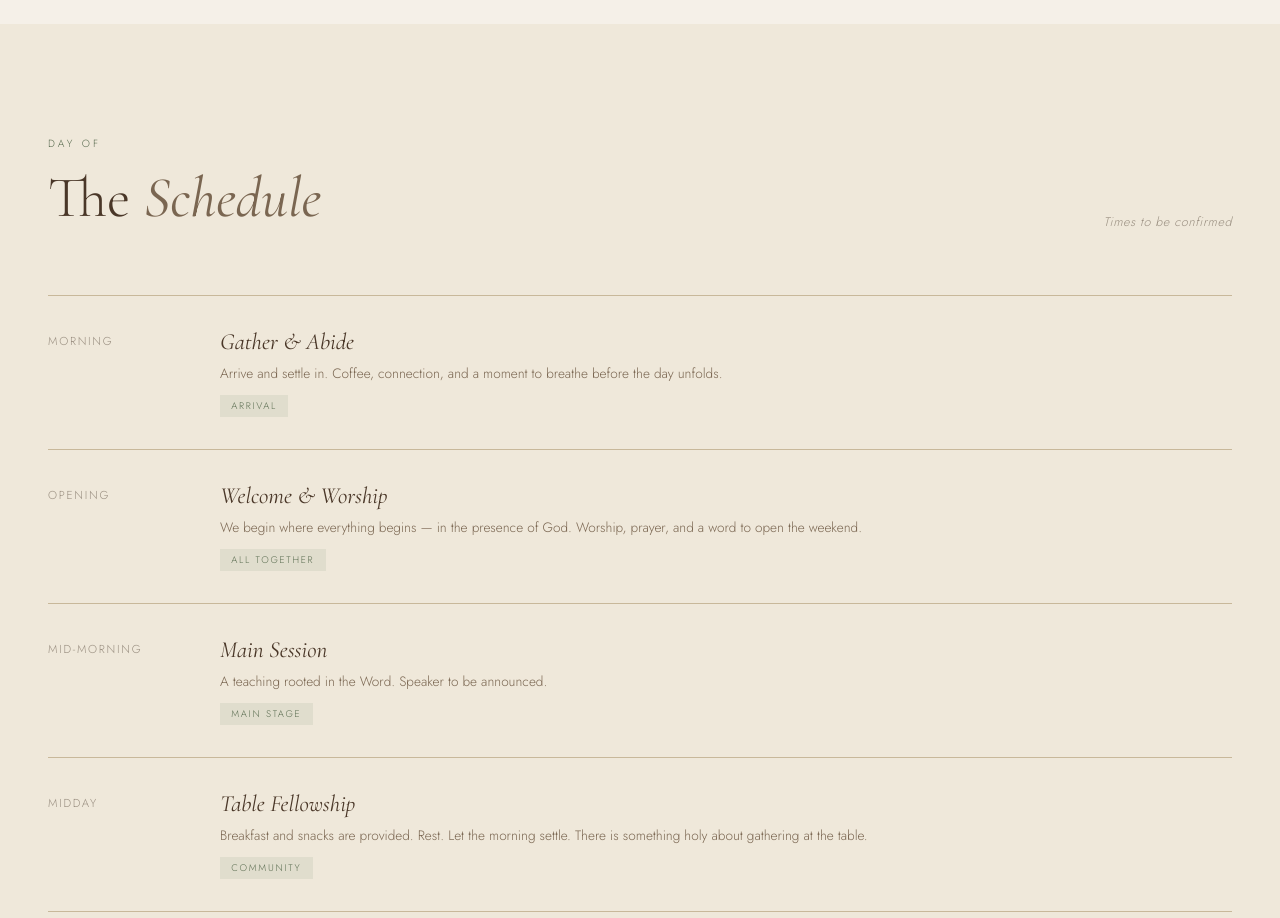
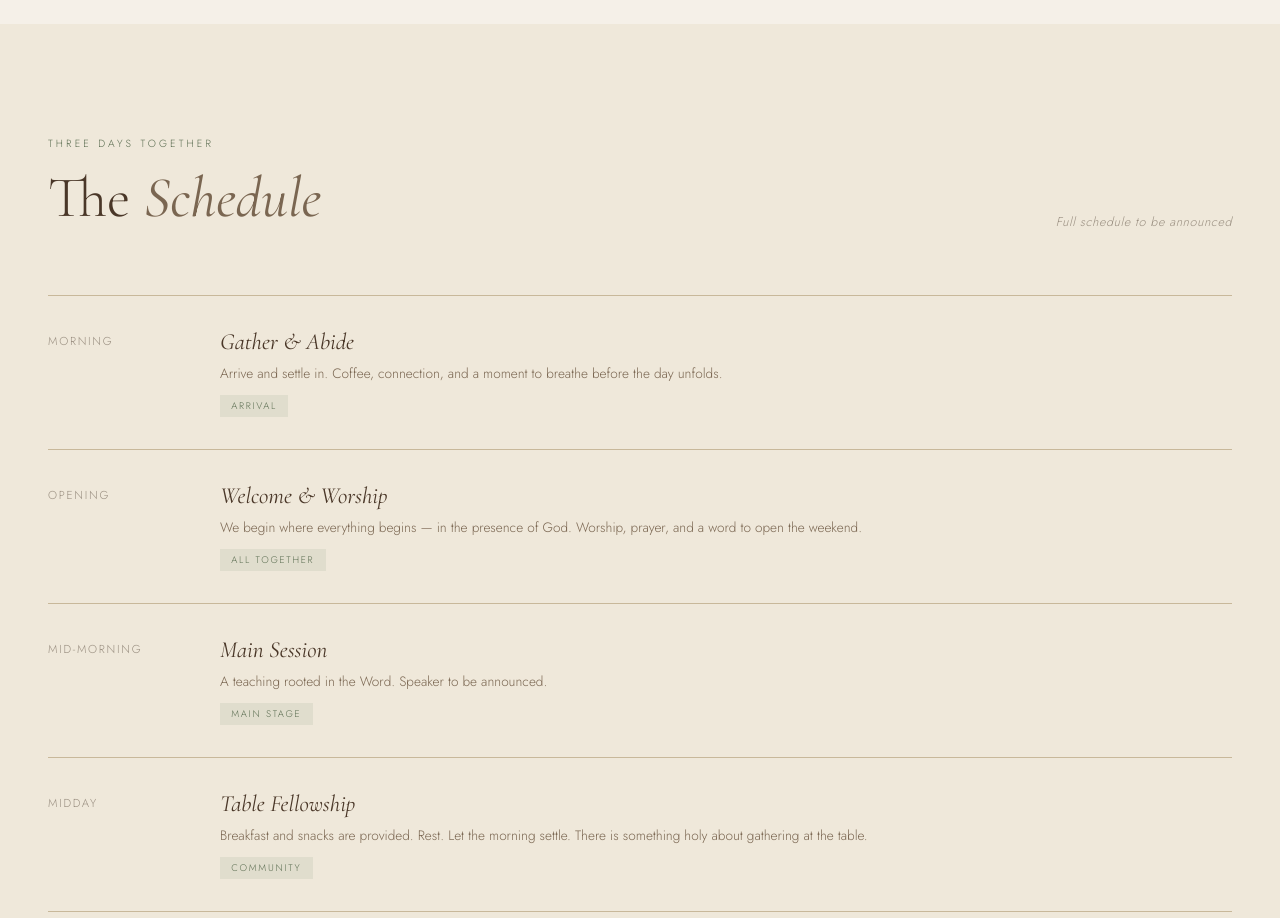
Before and after one commit to FixatePHX/the-unraveling, a website: page index.html in a window 1280 px wide. Shown: the part 1920-2838 px from the top of the page. Drawn offline with nearby package versions, Linux system fonts and the light colour scheme.

Commit message:
Schedule header: three days together, full schedule TBA
Co-Authored-By: Claude Fable 5 <noreply@anthropic.com>

```diff
--- a/index.html
+++ b/index.html
@@ -714,10 +714,10 @@
 <section class="schedule" id="schedule">
   <div class="schedule-header fade-in">
     <div>
-      <p class="section-label">Day of</p>
+      <p class="section-label">Three days together</p>
       <h2 class="section-title">The <em>Schedule</em></h2>
     </div>
-    <p class="schedule-note">Times to be confirmed</p>
+    <p class="schedule-note">Full schedule to be announced</p>
   </div>
 
   <div class="schedule-grid">
```
